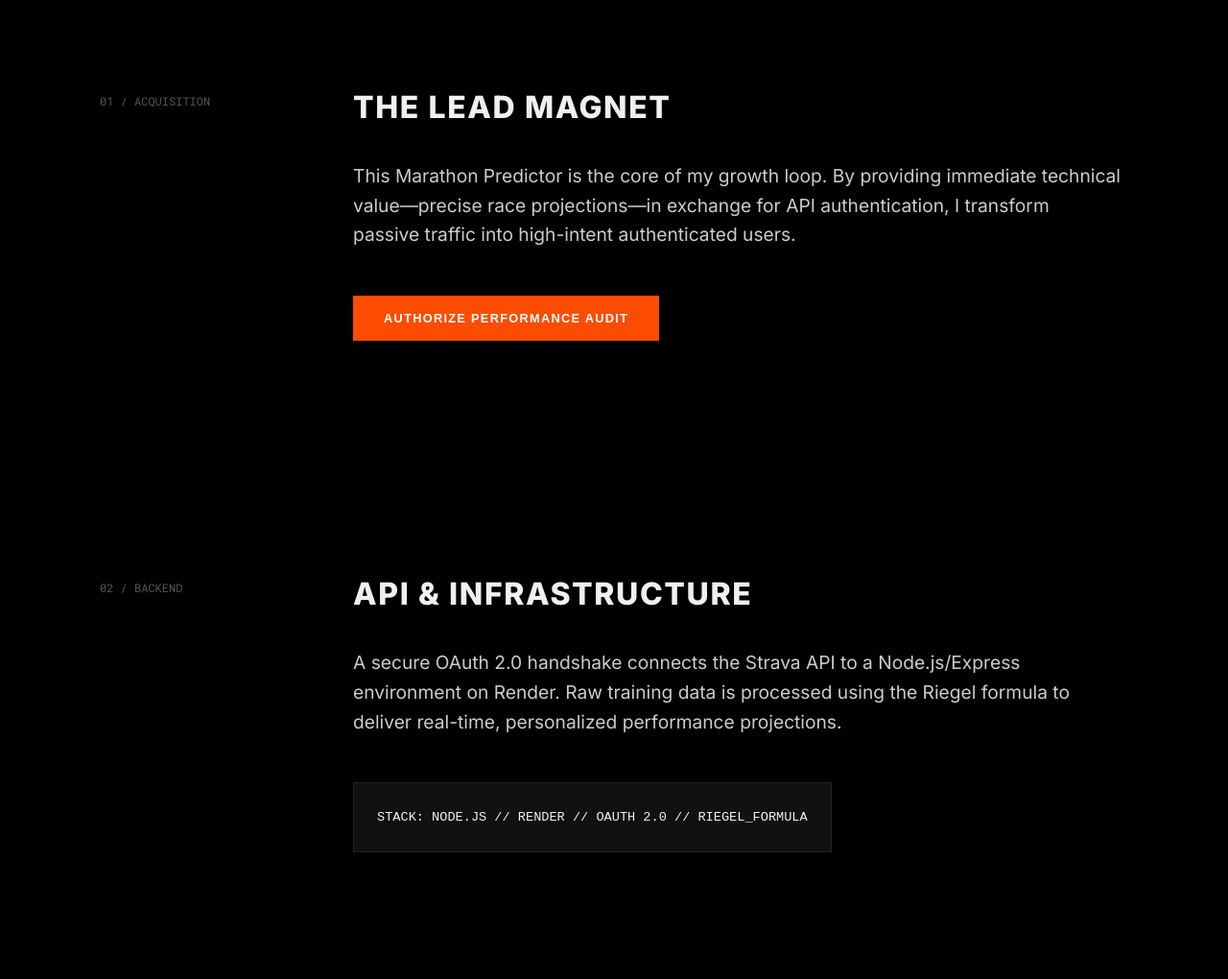
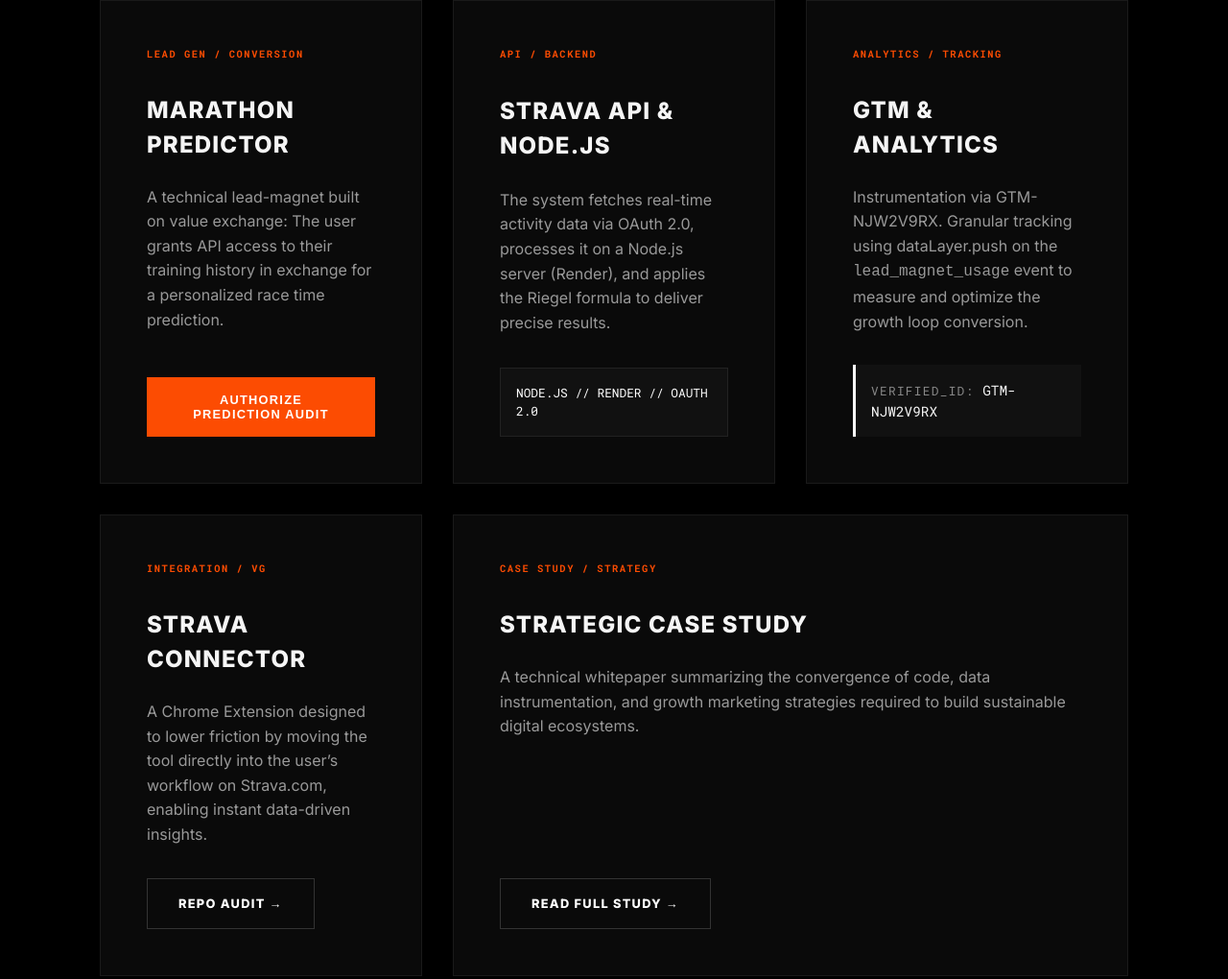
Before and after one commit to ARVIDSTENHAG/arvidstenhag.github.io, a plain HTML site: page index.html in a window 1280 px wide. Shown: the part 1485-2505 px from the top of the page at 96% size. Drawn offline with Linux system fonts and the light colour scheme.

Commit message:
Final cleanup: Structured Growth & Tech hub

```diff
--- a/index.html
+++ b/index.html
@@ -4,7 +4,7 @@
     <meta charset="UTF-8">
     <meta name="viewport" content="width=device-width, initial-scale=1.0">
     <title>Arvid Stenhag | Growth Infrastructure & Tech Strategy</title>
-    <!-- Google Tag Manager -->
+    <!-- Google Tag Manager (ORÖRD) -->
     <script>(function(w,d,s,l,i){w[l]=w[l]||[];w[l].push({'gtm.start':
     new Date().getTime(),event:'gtm.js'});var f=d.getElementsByTagName(s)[0],
     j=d.createElement(s),dl=l!='dataLayer'?'&l='+l:'';j.async=true;j.src=
@@ -19,6 +19,7 @@
     <script src="assets/tracking.js"></script>
 </head>
 <body class="love-layout">
+    <!-- Google Tag Manager (noscript) (ORÖRD) -->
     <noscript><iframe src="https://www.googletagmanager.com/ns.html?id=GTM-NJW2V9RX" height="0" width="0" style="display:none;visibility:hidden"></iframe></noscript>
 
     <header class="header sticky-nav">
@@ -46,78 +47,67 @@
                 <h2 class="hero-title">ENGINEERING <br>GROWTH <br>SYSTEMS.</h2>
                 <p class="hero-subtitle">Specializing in data-driven optimization and technical infrastructure. I build the systems that transform raw data into scalable growth loops.</p>
                 <div class="hero-cta">
-                    <a href="#growth-tech" class="btn btn-primary">Systems Overview &rarr;</a>
+                    <a href="#growth-tech" class="btn btn-primary">Systems Hub &rarr;</a>
                 </div>
             </div>
         </section>
 
-        <!-- GROWTH & TECH SECTION (CORE INFRASTRUCTURE) -->
+        <!-- GROWTH & TECH HUB (POLESTAR AESTHETIC) -->
         <section id="growth-tech" class="growth-tech-area">
             <div class="container">
                 <div class="gt-header">
-                    <span class="mono">// SYSTEM ARCHITECTURE</span>
-                    <h2 class="gt-main-title">GROWTH & TECH</h2>
+                    <span class="mono">// INTEGRATED SYSTEMS</span>
+                    <h2 class="gt-main-title">GROWTH & TECH HUB</h2>
                 </div>
 
-                <div class="gt-blocks">
-                    <!-- Block 1: The Lead Magnet -->
-                    <div class="gt-block">
-                        <div class="gt-meta">01 / ACQUISITION</div>
-                        <div class="gt-content">
-                            <h3>THE LEAD MAGNET</h3>
-                            <p>This Marathon Predictor is the core of my growth loop. By providing immediate technical value—precise race projections—in exchange for API authentication, I transform passive traffic into high-intent authenticated users.</p>
-                            <div class="gt-action">
-                                <button type="button" id="connect-strava-btn" class="btn btn-cta" data-action="strava-connect">Authorize Performance Audit</button>
-                            </div>
+                <div class="gt-grid">
+                    <!-- Block 1: Lead-Magnet -->
+                    <div class="gt-card">
+                        <div class="gt-proof-tag">LEAD GEN / CONVERSION</div>
+                        <h3>Marathon Predictor</h3>
+                        <p>A technical lead-magnet built on value exchange: The user grants API access to their training history in exchange for a personalized race time prediction.</p>
+                        <div class="gt-action">
+                            <button type="button" id="connect-strava-btn" class="btn btn-cta" data-action="strava-connect">Authorize Prediction Audit</button>
                         </div>
                     </div>
 
-                    <!-- Block 2: API Architecture -->
-                    <div class="gt-block">
-                        <div class="gt-meta">02 / BACKEND</div>
-                        <div class="gt-content">
-                            <h3>API & INFRASTRUCTURE</h3>
-                            <p>A secure OAuth 2.0 handshake connects the Strava API to a Node.js/Express environment on Render. Raw training data is processed using the Riegel formula to deliver real-time, personalized performance projections.</p>
-                            <div class="mono-box">
-                                <code>STACK: NODE.JS // RENDER // OAUTH 2.0 // RIEGEL_FORMULA</code>
-                            </div>
+                    <!-- Block 2: API Engine -->
+                    <div class="gt-card">
+                        <div class="gt-proof-tag">API / BACKEND</div>
+                        <h3>Strava API & Node.js</h3>
+                        <p>The system fetches real-time activity data via OAuth 2.0, processes it on a Node.js server (Render), and applies the Riegel formula to deliver precise results.</p>
+                        <div class="mono-code">
+                            NODE.JS // RENDER // OAUTH 2.0
                         </div>
                     </div>
 
                     <!-- Block 3: Event Tracking -->
-                    <div class="gt-block">
-                        <div class="gt-meta">03 / MEASUREMENT</div>
-                        <div class="gt-content">
-                            <h3>DATA INSTRUMENTATION</h3>
-                            <p>Precision measurement via Google Tag Manager. I track the <code>lead_magnet_usage</code> event to analyze drop-offs in the growth loop and optimize the conversion funnel based on empirical interaction data.</p>
-                            <div class="gt-proof-box">
-                                <span class="mono">VERIFIED_ID:</span>
-                                <span class="gt-id">GTM-NJW2V9RX</span>
-                            </div>
+                    <div class="gt-card">
+                        <div class="gt-proof-tag">ANALYTICS / TRACKING</div>
+                        <h3>GTM & Analytics</h3>
+                        <p>Instrumentation via GTM-NJW2V9RX. Granular tracking using dataLayer.push on the <code>lead_magnet_usage</code> event to measure and optimize the growth loop conversion.</p>
+                        <div class="gt-id-box">
+                            <span class="mono">VERIFIED_ID:</span> GTM-NJW2V9RX
                         </div>
                     </div>
 
                     <!-- Block 4: Browser Plugin -->
-                    <div class="gt-block">
-                        <div class="gt-meta">04 / INTEGRATION (VG)</div>
-                        <div class="gt-content">
-                            <h3>CHROME EXTENSION</h3>
-                            <p>The Strava Connector reduces friction by injecting functionality directly into the user flow. This companion extension manipulates the Strava DOM to provide instant value within the platform's native interface.</p>
-                            <div class="gt-action">
-                                <a href="#" data-track="plugin_repo_click" class="btn btn-secondary" target="_blank">Repository Audit &rarr;</a>
-                            </div>
+                    <div class="gt-card">
+                        <div class="gt-proof-tag">INTEGRATION / VG</div>
+                        <h3>Strava Connector</h3>
+                        <p>A Chrome Extension designed to lower friction by moving the tool directly into the user’s workflow on Strava.com, enabling instant data-driven insights.</p>
+                        <div class="gt-action">
+                            <a href="#" data-track="plugin_repo_click" class="btn btn-secondary">Repo Audit &rarr;</a>
                         </div>
                     </div>
 
-                    <!-- Block 5: Technical Strategy -->
-                    <div class="gt-block">
-                        <div class="gt-meta">05 / CASE STUDY</div>
-                        <div class="gt-content">
-                            <h3>GROWTH FRAMEWORK</h3>
-                            <p>Combining engineering precision with data-driven strategy. This framework demonstrates how to architect sustainable growth by treating marketing as a technical system rather than a series of campaigns.</p>
-                            <div class="gt-action">
-                                <a href="whitepaper/" class="btn btn-secondary">Read Full Technical Case &rarr;</a>
-                            </div>
+                    <!-- Block 5: Whitepaper -->
+                    <div class="gt-card gt-card-wide">
+                        <div class="gt-proof-tag">CASE STUDY / STRATEGY</div>
+                        <h3>Strategic Case Study</h3>
+                        <p>A technical whitepaper summarizing the convergence of code, data instrumentation, and growth marketing strategies required to build sustainable digital ecosystems.</p>
+                        <div class="gt-action">
+                            <a href="whitepaper/" class="btn btn-secondary">Read Full Study &rarr;</a>
                         </div>
                     </div>
                 </div>
@@ -126,15 +116,15 @@
 
         <section id="projects" class="section container">
             <div class="section-header">
-                <span class="meta-tag">// WORKS</span>
-                <h2 class="title">SELECTED PROJECTS</h2>
+                <span class="meta-tag">// PORTFOLIO</span>
+                <h2 class="title">SELECTED WORKS</h2>
             </div>
             <div class="project-grid">
                 <article class="project-card large">
                     <div class="card-content">
                         <span class="meta-tag">CRM / Data</span>
                         <h3>Stadium CRM Strategy</h3>
-                        <p>Lifecycle optimization for 5 million members. Behavior-driven communication architecture focused on long-term retention.</p>
+                        <p>Lifecycle optimization for 5 million members. Behavior-driven communication architecture focused on retention.</p>
                         <a href="https://www.canva.com/design/DAHA0yYertE/WhWWSm68VSjshSMm0LJjLA/view" class="btn btn-secondary" target="_blank">View Strategy &rarr;</a>
                     </div>
                 </article>
@@ -143,17 +133,8 @@
                     <div class="card-content">
                         <span class="meta-tag">CRO / UX</span>
                         <h3>Under Your Skin</h3>
-                        <p>Restructuring e-commerce journeys and value propositions to increase customer lifetime value.</p>
+                        <p>Friction analysis and restructuring of e-commerce user journeys to increase customer lifetime value.</p>
                         <a href="https://www.canva.com/design/DAG4SQHmODk/SmA4bdOTPDk_LDzSv7120Q/view" class="btn btn-secondary" target="_blank">Read Case &rarr;</a>
-                    </div>
-                </article>
-
-                <article class="project-card">
-                    <div class="card-content">
-                        <span class="meta-tag">E-commerce</span>
-                        <h3>Safe Clubbing</h3>
-                        <p>Product-led growth and UX development for drink-safety diagnostics.</p>
-                        <a href="https://www.canva.com/design/DAG-8gnSAis/30FD609Vlc6fJAAAXAyCBg/view" class="btn btn-secondary" target="_blank">View Project &rarr;</a>
                     </div>
                 </article>
             </div>
@@ -195,31 +176,14 @@
     </main>
 
     <script src="script.js"></script>
+    <!-- Plugin Safe Guard & Config Injection -->
     <script>
         document.addEventListener('DOMContentLoaded', () => {
             const config = window.SITE_CONFIG;
             const repoLinks = document.querySelectorAll('a[data-track*="plugin"]');
-
             repoLinks.forEach(link => {
-                const isTodo = !config || !config.PLUGIN_REPO_URL || config.PLUGIN_REPO_URL.includes('TODO');
-
-                if (isTodo) {
-                    link.href = "#";
-                    link.style.opacity = "0.5";
-                    link.style.cursor = "not-allowed";
-
-                    const info = document.createElement('div');
-                    info.className = 'mono';
-                    info.style.fontSize = '0.6rem';
-                    info.style.marginTop = '0.5rem';
-                    info.innerText = "(Repo link not set yet)";
-                    link.parentElement.appendChild(info);
-                } else {
+                if (config && config.PLUGIN_REPO_URL && !config.PLUGIN_REPO_URL.includes('TODO')) {
                     link.href = config.PLUGIN_REPO_URL;
-                    link.addEventListener('click', () => {
-                        localStorage.setItem('plugin_done', 'true');
-                        window.trackEvent('plugin_repo_click', { url: config.PLUGIN_REPO_URL });
-                    });
                 }
             });
         });
--- a/style.css
+++ b/style.css
@@ -70,16 +70,16 @@
 .hero-title { font-size: 6rem; line-height: 0.9; font-weight: 900; letter-spacing: -0.02em; margin-bottom: 3rem; text-transform: uppercase; }
 .hero-subtitle { font-size: 1.5rem; max-width: 800px; color: var(--text-muted); margin-bottom: 4rem; }
 
-/* GROWTH & TECH SECTION (POLESTAR AESTHETIC) */
+/* GROWTH & TECH HUB - POLESTAR AESTHETIC */
 .growth-tech-area {
     background: #000000;
-    color: #f0f0f0;
+    color: #f5f5f5; /* Off-white text */
     padding: 15rem 0;
 }
 
 .gt-header {
-    margin-bottom: 12rem;
-    border-top: 1px solid #333;
+    margin-bottom: 8rem;
+    border-top: 1px solid #222;
     padding-top: 2rem;
 }
 
@@ -91,72 +91,82 @@
 }
 
 .gt-main-title {
-    font-size: 5rem;
+    font-size: 4rem;
     font-weight: 900;
     margin-top: 1rem;
     letter-spacing: -0.02em;
     color: #fff;
 }
 
-.gt-blocks {
+/* Grid Layout */
+.gt-grid {
+    display: grid;
+    grid-template-columns: repeat(3, 1fr);
+    gap: 2rem;
+}
+
+.gt-card {
+    background: #0a0a0a;
+    border: 1px solid #1a1a1a;
+    padding: 3rem;
     display: flex;
     flex-direction: column;
-    gap: 15rem;
+    justify-content: space-between;
+    transition: border-color 0.3s ease;
 }
 
-.gt-block {
-    display: grid;
-    grid-template-columns: 200px 1fr;
-    gap: 4rem;
+.gt-card:hover {
+    border-color: #333;
 }
 
-.gt-meta {
-    font-family: 'Roboto Mono', monospace;
-    font-size: 0.75rem;
-    color: #555;
-    padding-top: 0.5rem;
+.gt-card-wide {
+    grid-column: span 2;
 }
 
-.gt-content h3 {
-    font-size: 2rem;
+.gt-proof-tag {
+    font-family: 'Roboto Mono', monospace;
+    font-size: 0.65rem;
+    font-weight: 700;
+    color: #fc4c02; /* Strava Orange for emphasis */
+    text-transform: uppercase;
+    letter-spacing: 0.15em;
+    margin-bottom: 2rem;
+}
+
+.gt-card h3 {
+    font-size: 1.5rem;
     font-weight: 800;
-    margin-bottom: 2rem;
+    margin-bottom: 1.5rem;
     letter-spacing: 0.05em;
     text-transform: uppercase;
 }
 
-.gt-content p {
-    font-size: 1.2rem;
+.gt-card p {
+    font-size: 1rem;
     line-height: 1.6;
-    color: #ccc;
-    max-width: 800px;
-    margin-bottom: 3rem;
+    color: #999;
+    margin-bottom: 2rem;
 }
 
-.mono-box {
+.mono-code {
+    font-family: 'Roboto Mono', monospace;
+    font-size: 0.8rem;
     background: #111;
-    padding: 1.5rem;
+    padding: 1rem;
     border: 1px solid #222;
-    display: inline-block;
-    font-family: 'Roboto Mono', monospace;
-    font-size: 0.85rem;
+    color: #fff;
 }
 
-.gt-proof-box {
-    border-left: 2px solid #fff;
-    padding: 1.5rem 2rem;
+.gt-id-box {
+    font-family: 'Roboto Mono', monospace;
+    font-size: 0.9rem;
     background: #111;
-    display: inline-flex;
-    align-items: center;
-    gap: 2rem;
+    padding: 1rem;
+    border-left: 3px solid #fff;
 }
 
-.gt-id {
-    font-family: 'Roboto Mono', monospace;
-    font-size: 1.5rem;
-    font-weight: 700;
-    color: #fff;
-    letter-spacing: 0.05em;
+.gt-action {
+    margin-top: auto;
 }
 
 /* SECTION LAYOUT */
@@ -205,7 +215,7 @@
 .btn-secondary:hover { background: #000; color: #fff; }
 .btn-cta { background: var(--accent-orange); color: #fff; }
 
-.growth-tech-area .btn-secondary { border-color: #fff; color: #fff; }
+.growth-tech-area .btn-secondary { border-color: #333; color: #fff; }
 .growth-tech-area .btn-secondary:hover { background: #fff; color: #000; }
 
 /* FOOTER / CONTACT */
@@ -223,13 +233,21 @@
 .toolbox-column li { margin-bottom: 0.5rem; font-weight: 600; color: var(--text-muted); }
 
 /* RESPONSIVE */
+@media (max-width: 1200px) {
+    .gt-grid { grid-template-columns: repeat(2, 1fr); }
+    .gt-card-wide { grid-column: span 1; }
+}
+
 @media (max-width: 1024px) {
     .hero-title { font-size: 4rem; }
-    .gt-main-title { font-size: 3rem; }
-    .gt-block { grid-template-columns: 1fr; gap: 1rem; }
-    .gt-blocks { gap: 8rem; }
     .project-grid, .toolbox-grid { grid-template-columns: 1fr; }
     .project-card.large { grid-column: span 1; }
     .footer-title { font-size: 4rem; }
     .container { padding: 0 2rem; }
 }
+
+@media (max-width: 768px) {
+    .gt-grid { grid-template-columns: 1fr; }
+    .gt-main-title { font-size: 2.5rem; }
+    .gt-card { padding: 2rem; }
+}
```
